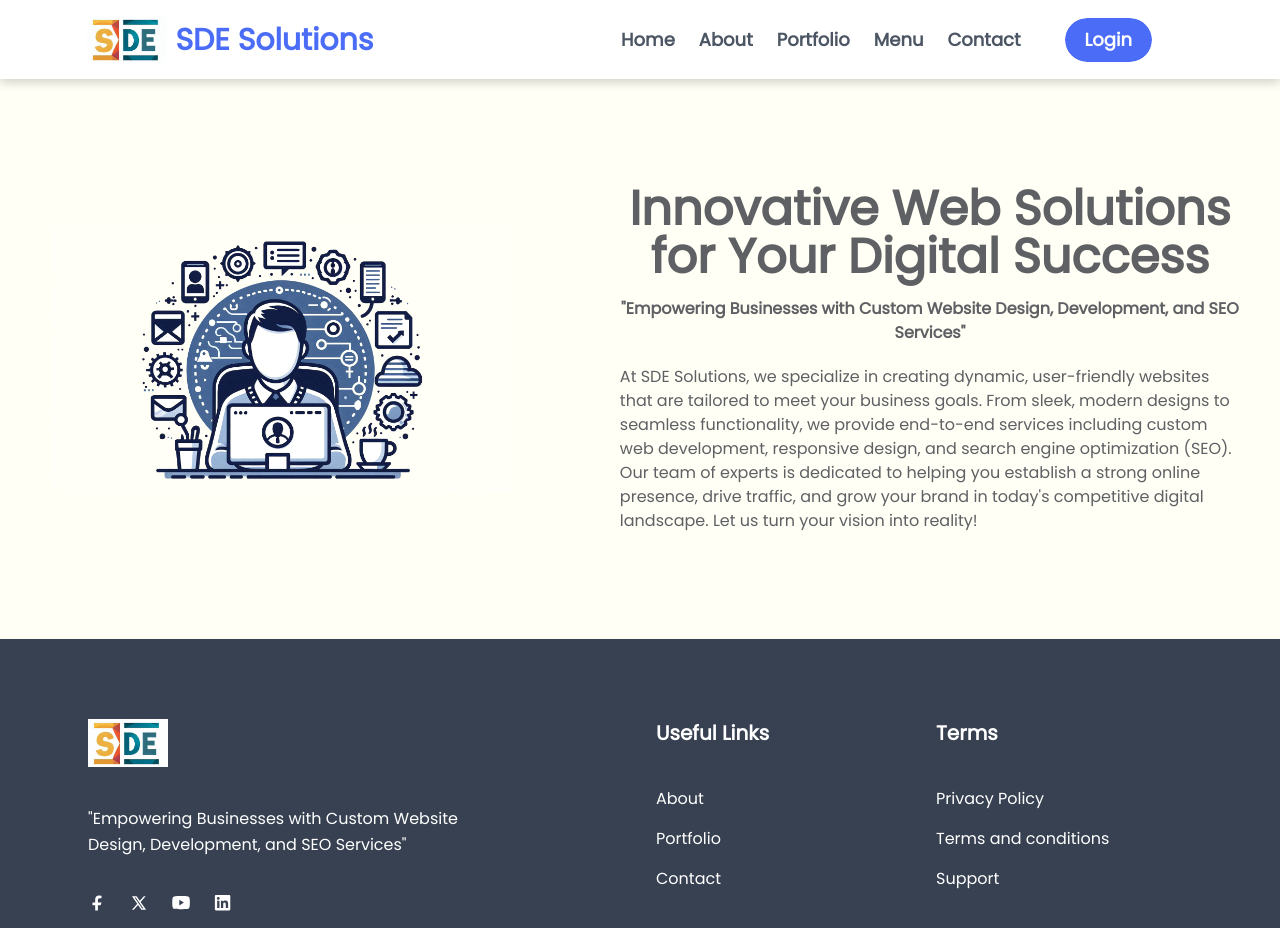
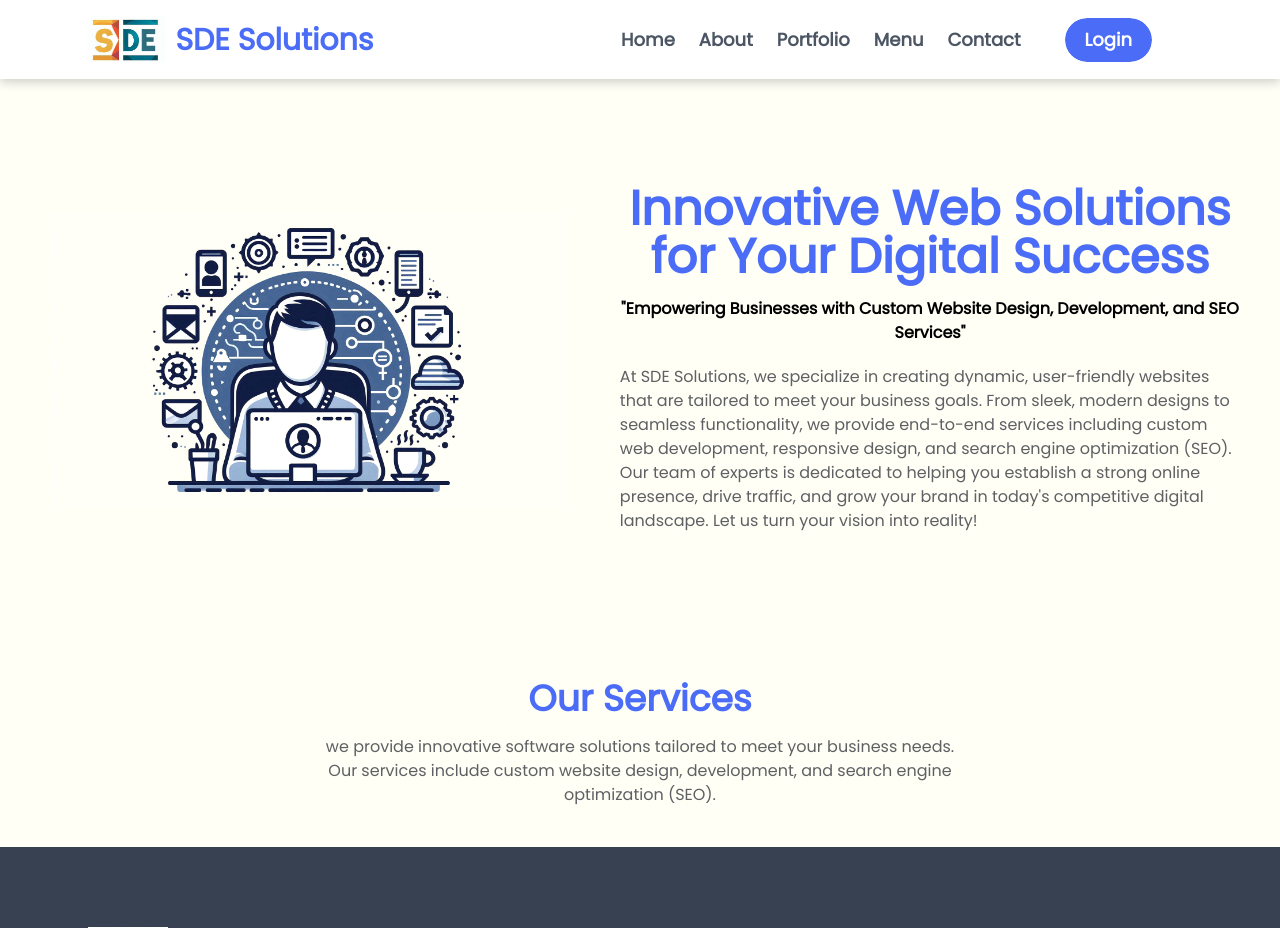
Before and after one commit to mridul82/sde_website_nextjs, a Next.js app: page / in a window 1280 px wide. Shown: the top 928 px of the page. Built offline with nearby package versions, Linux system fonts and the light colour scheme.

Commit message:
service section added

```diff
--- a/src/app/page.js
+++ b/src/app/page.js
@@ -1,10 +1,14 @@
+import Features from "@/components/layout/Features";
 import Hero from "@/components/layout/Hero";
 
 
 export default function Home() {
   return (
-    <div className="flex justify-center items-center">
-     <Hero />
-    </div>
+    <>
+    <Hero />
+    <Features />
+    </>
+
+
   )
 }
--- /dev/null
+++ b/src/components/common/SectionTitle.jsx
@@ -0,0 +1,19 @@
+
+const SectionTitle = ({ title, description, center }) => {
+
+  return (
+    <>
+    <div className={`w-full text-center ${center ? "mx-auto text-center" : ""}`}>
+       <h2 className='text-4xl font-semibold mb-4 text-primary'>{title}</h2>
+       <div className="flex justify-center">
+       <p className="md:w-1/2 text-center text-base text-lightText ">
+        {description}
+       </p>
+       </div>
+
+    </div>
+    </>
+  )
+}
+
+export default SectionTitle
--- /dev/null
+++ b/src/components/layout/Features/index.jsx
@@ -0,0 +1,24 @@
+import SectionTitle from "@/components/common/SectionTitle"
+
+const Features = () => {
+  return (
+    <>
+    <section className="py-7 md:py-10">
+    <div className='w-full text-center'>
+
+        <SectionTitle title="Our Services" description="
+
+        we provide innovative software solutions tailored to meet your business needs.
+        Our services include custom website design, development, and search engine optimization (SEO).
+        "
+        center
+        />
+
+    </div>
+    </section>
+
+    </>
+  )
+}
+
+export default Features
--- a/src/components/layout/Hero.jsx
+++ b/src/components/layout/Hero.jsx
@@ -3,12 +3,12 @@ const Hero = () => {
   return (
     <div className='min-h-[70vh] flex flex-col md:flex-row md:justify-between items-center md:mx-25 mx-5 font:poppins-thin '>
         <div className="  w-full md:w-[45%] p-3 m-5">
-      <img src="../images/hero_image.png" alt="img" style={{ maxHeight: '500px', width: '90%', height: 'auto' }}  loading="lazy" />
+      <img src="../images/hero_image.png" alt="img" style={{ maxHeight: '500px', width: '100%', height: 'auto' }}  loading="lazy" />
     </div>
       <div className="w-full md:w-[55%] text-center p-5">
-      <h4 className="text-3xl md:text-5xl font-semibold leading-tight mb-4">
+      <h4 className="text-3xl md:text-5xl font-semibold leading-tight mb-4 text-primary">
       Innovative Web Solutions for Your Digital Success</h4>
-        <span className="text-brightGreen font-semibold"> "Empowering Businesses with Custom Website Design, Development, and SEO Services"</span>
+        <span className="text-brightGreen font-semibold text-black"> "Empowering Businesses with Custom Website Design, Development, and SEO Services"</span>
 
       <p className=" text-lightText mt-5 text-start">
       At SDE Solutions, we specialize in creating dynamic, user-friendly websites that are tailored to meet your business goals.
```
Also changed, not shown: .eslintrc.json.
